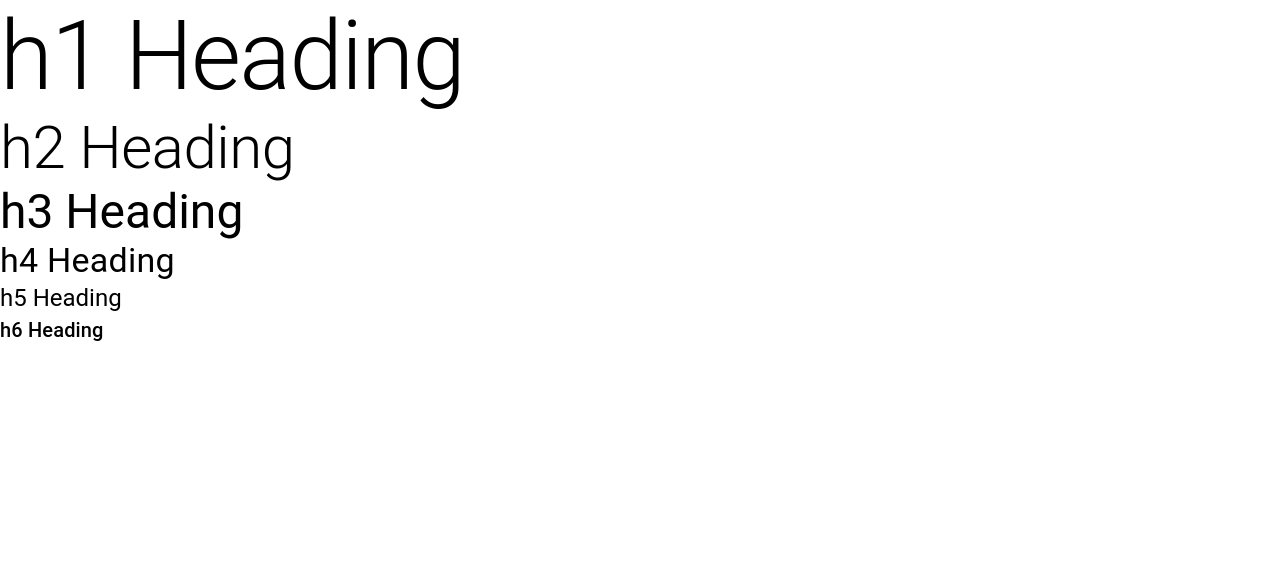
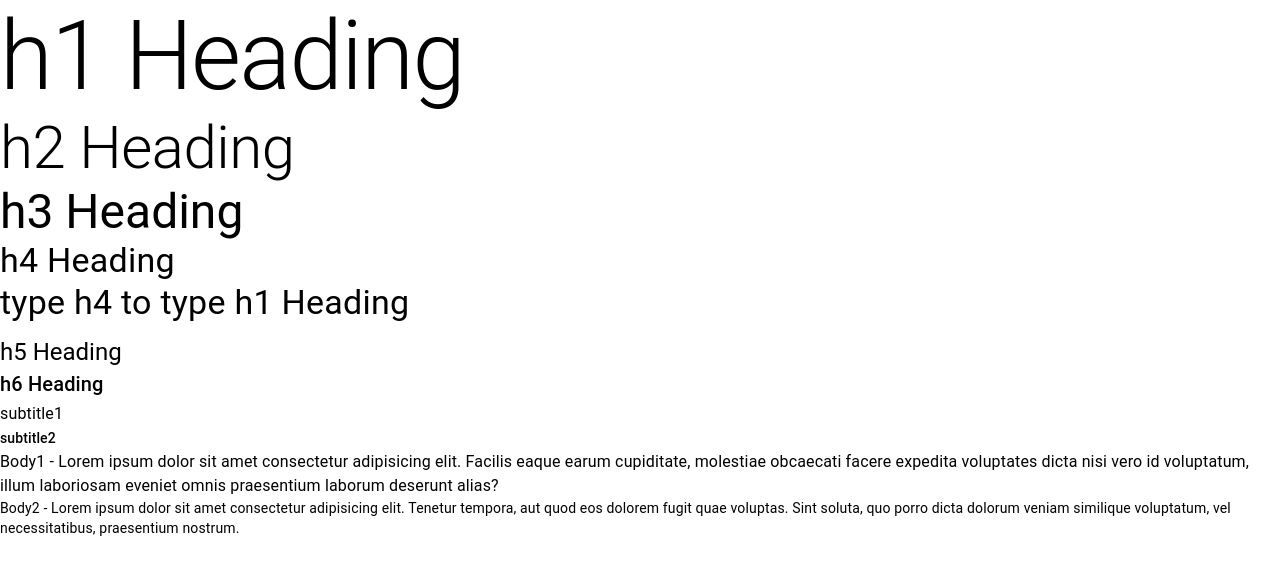
Before and after one commit to imvivekanand/learning-materialui5, a React (Create React App) app: page / in a window 1280 px wide. Shown: the top 574 px of the page. Built offline with nearby package versions, Linux system fonts and the light colour scheme.

Commit message:
typography

```diff
--- a/src/components/MuiTypography.tsx
+++ b/src/components/MuiTypography.tsx
@@ -3,12 +3,23 @@ import { Typography } from "@mui/material";
 export const MuiTypography = () => {
   return (
     <div>
+    {/* Heading 1 - 6 */}
       <Typography variant="h1">h1 Heading</Typography>
       <Typography variant="h2">h2 Heading</Typography>
       <Typography variant="h3">h3 Heading</Typography>
       <Typography variant="h4">h4 Heading</Typography>
+      <Typography variant="h4" component='h1' gutterBottom>type h4 to type h1 Heading</Typography>
       <Typography variant="h5">h5 Heading</Typography>
       <Typography variant="h6">h6 Heading</Typography>
+
+    {/* Subtitle 1 - 2 */}
+      <Typography variant="subtitle1">subtitle1</Typography>
+      <Typography variant="subtitle2">subtitle2</Typography>
+
+    {/* Body 1 - 2 */}
+      <Typography variant="body1">Body1 - Lorem ipsum dolor sit amet consectetur adipisicing elit. Facilis eaque earum cupiditate, molestiae obcaecati facere expedita voluptates dicta nisi vero id voluptatum, illum laboriosam eveniet omnis praesentium laborum deserunt alias?</Typography>
+      <Typography variant="body2">Body2 - Lorem ipsum dolor sit amet consectetur adipisicing elit. Tenetur tempora, aut quod eos dolorem fugit quae voluptas. Sint soluta, quo porro dicta dolorum veniam similique voluptatum, vel necessitatibus, praesentium nostrum.</Typography>
+
     </div>
   )
 }
```
